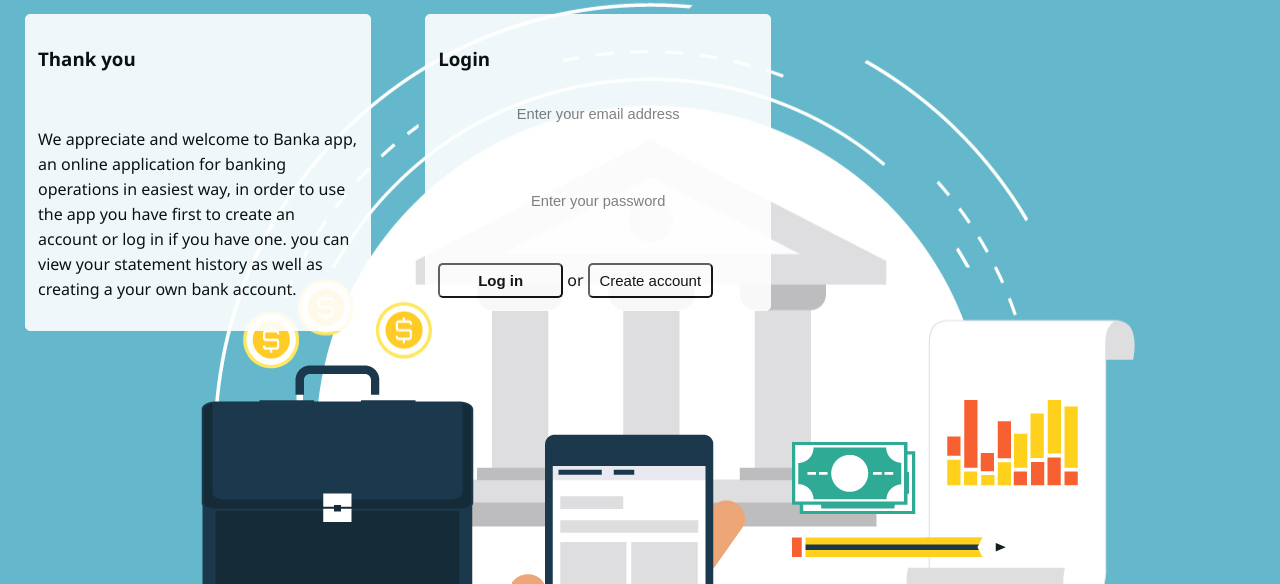
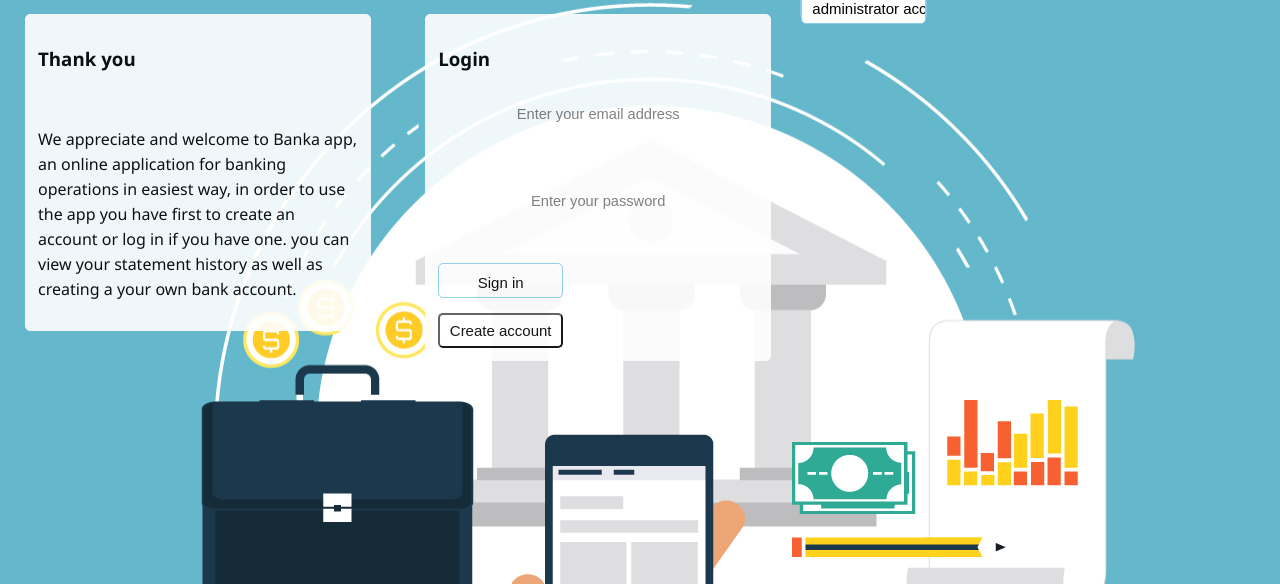
Before and after one commit to muhenge/Bank-Node.js, a plain HTML site: page UI/index.html in a window 1280 px wide. Shown: the part 216-800 px from the top of the page. Drawn offline with Linux system fonts and the light colour scheme.

Commit message:
[ch-update-homepage-165151080] updating index.html

```diff
--- a/UI/CSS/style.css
+++ b/UI/CSS/style.css
@@ -173,6 +173,12 @@ th {
 .none{
   display: none;
 }
-
-
+.table-width{
+  width: 75%;
+}
+.admin_access{
+  display: inline;
+  border: 1px solid skyblue;
+  border-radius: 5px;
+}
 /*----------------------------------------------end--------------------------------------------------------?
--- a/UI/JS/client.js
+++ b/UI/JS/client.js
@@ -1,5 +1,3 @@
-// const table = document.getElementById('tableId');
-//const clientDash = document.getElementById('dashView');
 const clickDash = document.getElementById('clickDash');
 const clickTrans = document.getElementById('transaction');
 const dashArticle = document.getElementById('dashArt');
--- a/UI/index.html
+++ b/UI/index.html
@@ -22,15 +22,19 @@
             </p>
 
         </p>
+    </article>
 <!-------------LOGIN------------------------------------------------------------------------------------>
-        </article>
+
+
         <div class="side art " >
             <div class=" Login" >
                 <label for="login"><h3>Login</h3></label>
                   <form action="" >
                     <input type="email" name="name" placeholder="Enter your email address"><br><br>
                     <input type="text" name="" id="" placeholder="Enter your password"><br><br>
-                    <button type="submit" class="sub"><strong>Log in</strong></button> or <button type="submit" class="sub" id = "submitt"><a href="#accc" class="sub">Create account</a></button>
+                    <form action="/UI/HTML/client.html" class="sub">
+                        <input type="submit" value="Sign in" class="sub admin_access"/>
+                    </form> <button type="submit" class="sub" id = "submitt"><a href="#accc" class="sub">Create account</a></button>
                 </form>
             </div>
             <article class="none" id="account-article">
@@ -57,7 +61,12 @@
                 <button type="submit" class="sub"><strong>Create account</strong></button><br><br>
             </form>
             </article>
+
+
           </div>
+            <form action="#" class="admin_access">
+                <input type="submit" value="administrator access" class="sub admin_access"/>
+            </form>
 
 
          <script src="JS/script.js"></script>
@@ -67,5 +76,6 @@
 
 
 
+
     </body>
 </html>
```
Also changed, not shown: UI/HTML/client.html (+2 -2 lines), UI/HTML/admin.html (added).
